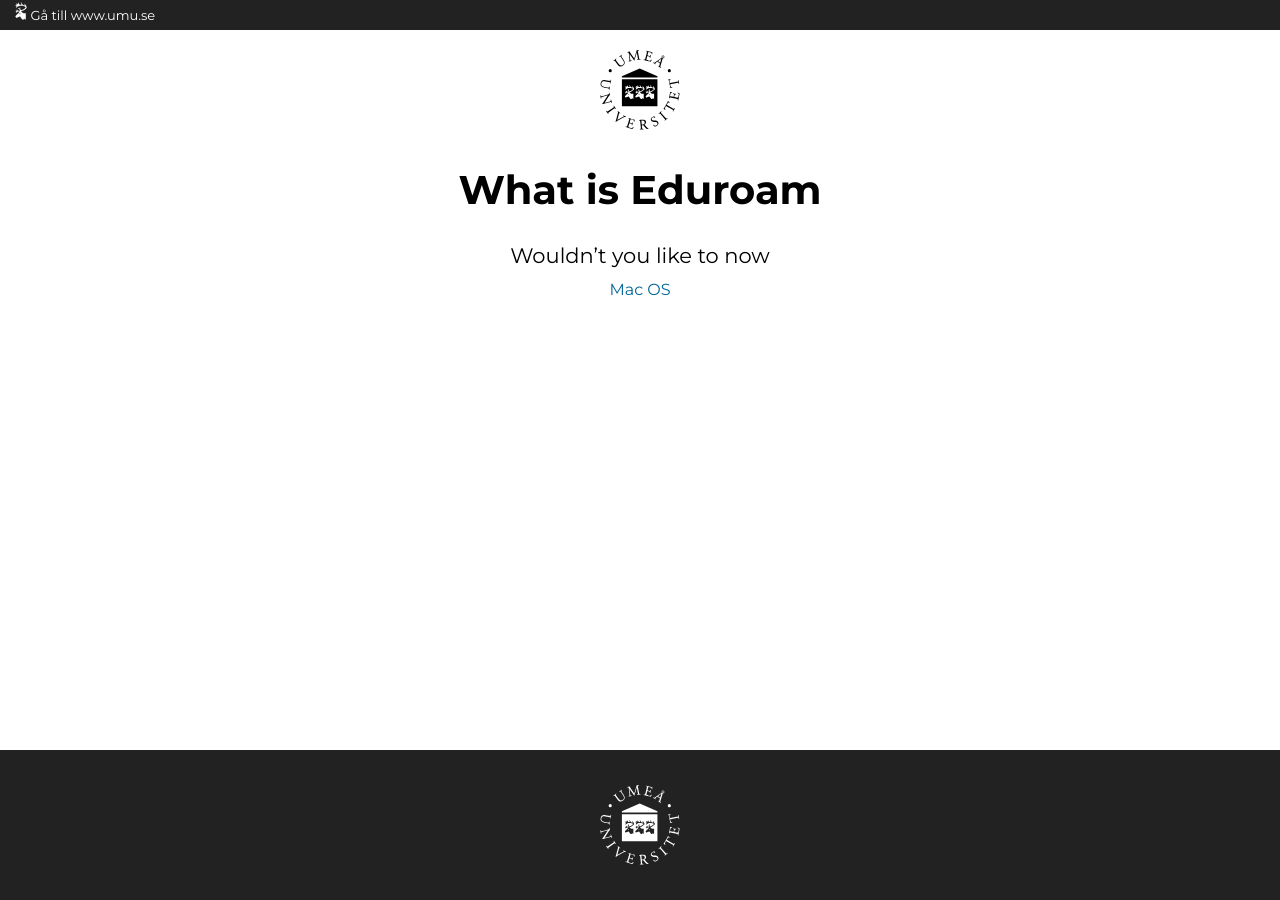
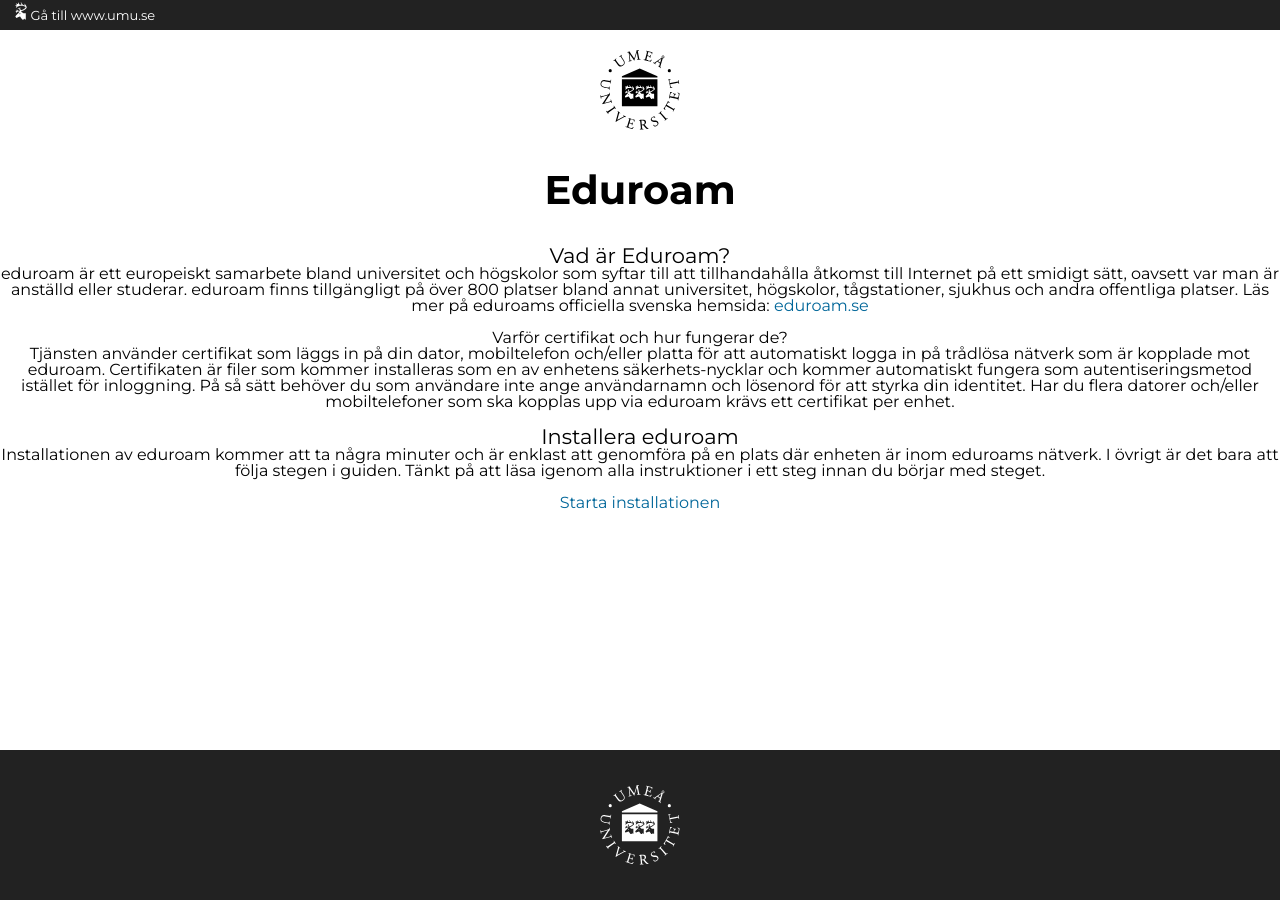
Before and after one commit to f95johansson/eduroam-design, a Jekyll site: the page built from index.md, in a window 1280 px wide. Built offline with Jekyll 4.4.1, drawn with Linux system fonts in a browser that asks for light colours.

Commit message:
Update index.md

```diff
--- a/index.md
+++ b/index.md
@@ -1,12 +1,29 @@
 ---
 layout: default
-pagetitle: What is Eduroam
+pagetitle: Eduroam
 ---
 
-### Wouldn't you like to now
+### Vad är Eduroam?
+{: class="center"}
+
+eduroam är ett europeiskt samarbete bland universitet och högskolor som syftar till att tillhandahålla åtkomst till Internet på ett smidigt sätt, oavsett var man är anställd eller studerar. eduroam finns tillgängligt på över 800 platser bland annat universitet, högskolor, tågstationer, sjukhus och andra offentliga platser. Läs mer på eduroams officiella svenska hemsida: [eduroam.se](www.eduroam.se)
 {: class="center"}
 
 <br>
 
-[Mac OS](./macos)
+#### Varför certifikat och hur fungerar de?
 {: class="center"}
+Tjänsten använder certifikat som läggs in på din dator, mobiltelefon och/eller platta för att automatiskt logga in på trådlösa nätverk som är kopplade mot eduroam. Certifikaten är filer som kommer installeras som en av enhetens säkerhets-nycklar och kommer automatiskt fungera som autentiseringsmetod istället för inloggning. På så sätt behöver du som användare inte ange användarnamn och lösenord för att styrka din identitet. Har du flera datorer och/eller mobiltelefoner som ska kopplas upp via eduroam krävs ett certifikat per enhet.
+{: class="center"}
+
+<br>
+
+### Installera eduroam
+{: class="center"}
+Installationen av eduroam kommer att ta några minuter och är enklast att genomföra på en plats där enheten är inom eduroams nätverk. I övrigt är det bara att följa stegen i guiden. Tänkt på att läsa igenom alla instruktioner i ett steg innan du börjar med steget.
+{: class="center"}
+
+<br>
+
+[Starta installationen](./macos)
+{: class="center"}
```
